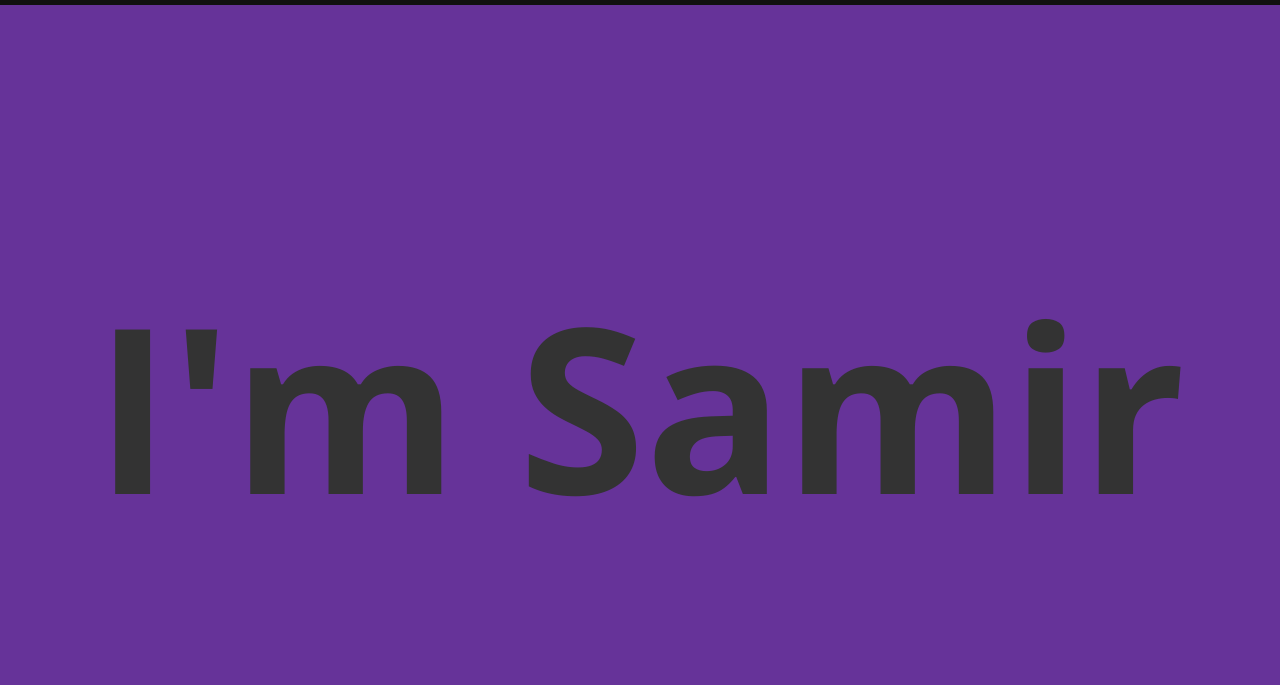
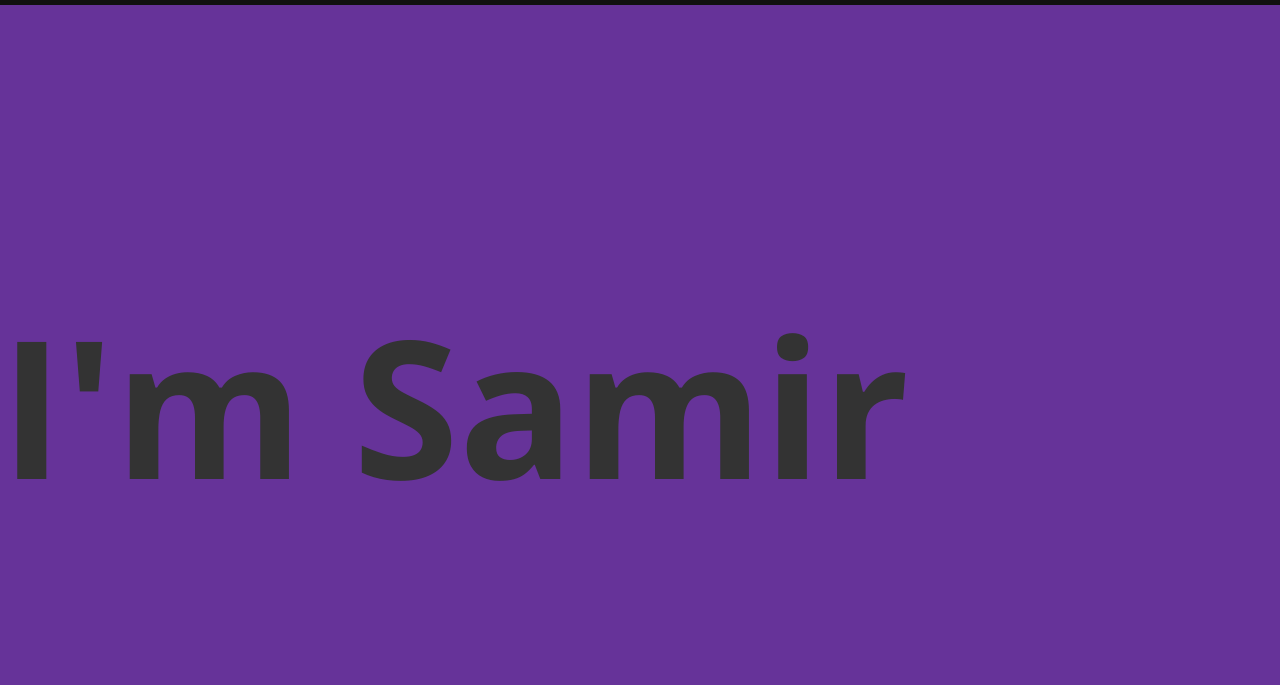
Before and after one commit to samirmemmedov/Samir-Portfolio, a plain HTML site: page index.html in a window 1280 px wide. Shown: the part 795-1480 px from the top of the page. Drawn offline with nearby package versions, Linux system fonts and the light colour scheme.

Commit message:
Update style.css

```diff
--- a/style.css
+++ b/style.css
@@ -40,10 +40,10 @@
 }
 
 .name {
-  font-size: 18vw;
+  font-size: 15vw;
   color: #333;
   cursor: default;
-  text-align: center;
+  text-align:start;
   line-height: 100vh;
 }
 
```
